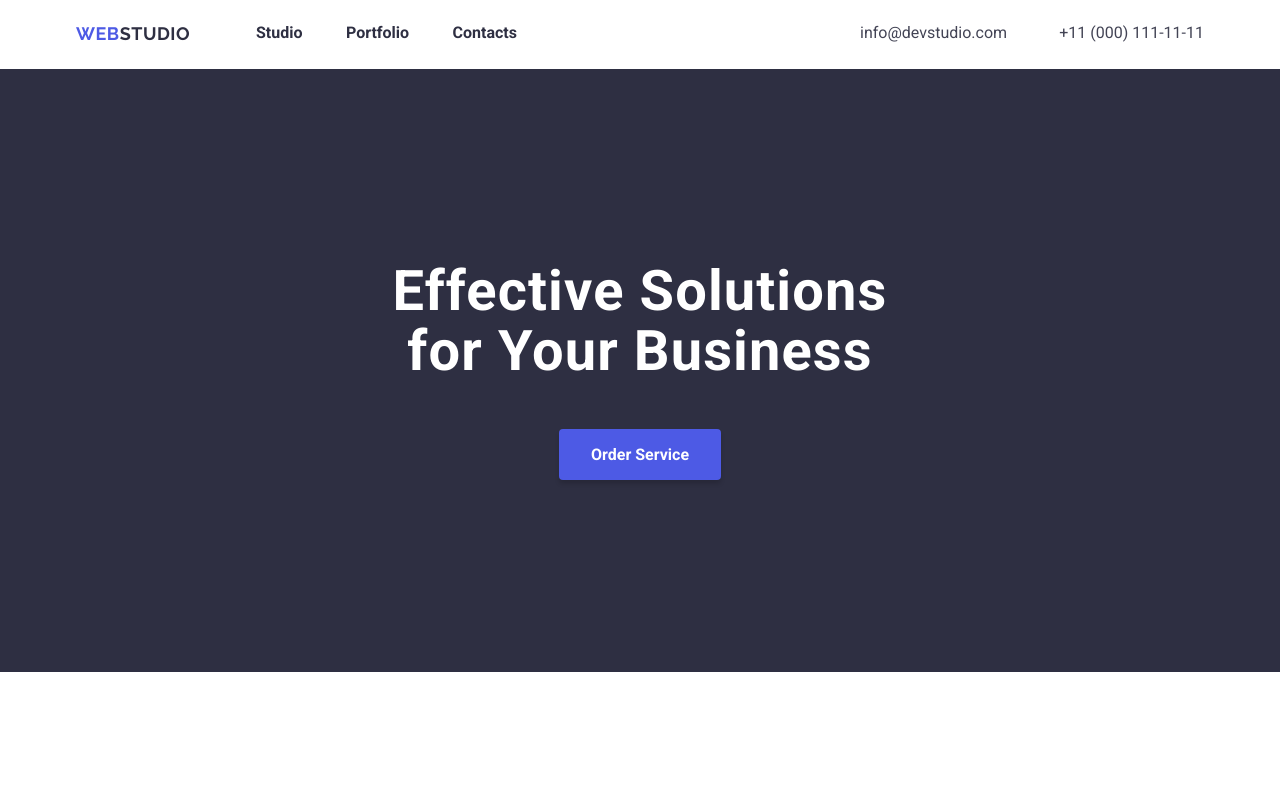
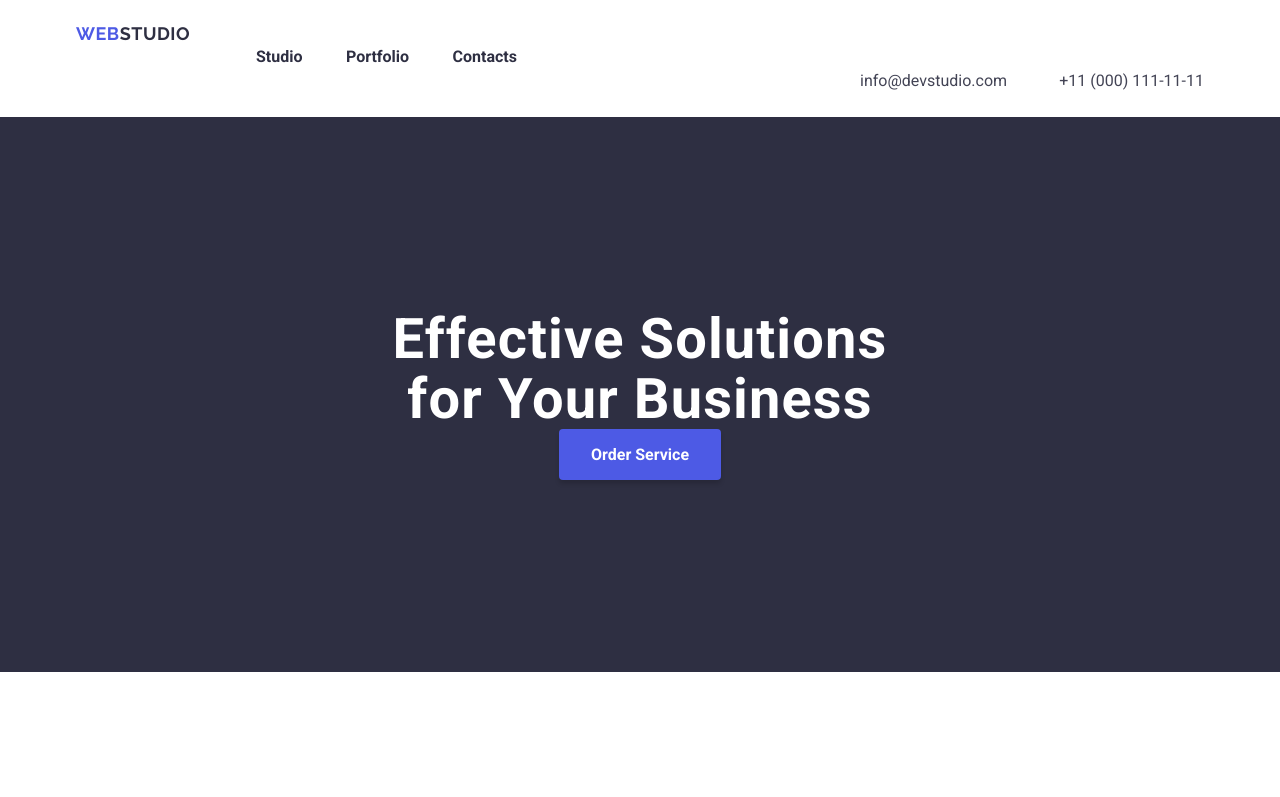
Before and after one commit to VolodymyK/goit-markup-hw-03, a plain HTML site: page index.html in a window 1280 px wide. Shown: the top 797 px of the page. Drawn offline with nearby package versions, Linux system fonts and the light colour scheme.

Commit message:
Update styles.css

```diff
--- a/styles.css
+++ b/styles.css
@@ -55,14 +55,12 @@ color: #2E2F42;
 
 }
 .link_list{
-    margin-top: -24px;
     display: flex;
     margin-left: 180px;
     width: 261px;
 justify-content: space-between;
 }
 .textto_list{
-    margin-top: -24px;
     display: flex;
     margin-left: 784px;
     justify-content: space-between;
@@ -85,7 +83,7 @@ color: #4D5AE5;
 }
 .title{
 align-self: center;
-padding-bottom: 48px;
+margin-bottom: 48px;
 margin: auto;
 width: 500px;
 font-family: 'Roboto';
```
